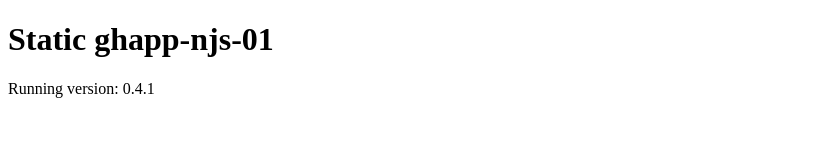
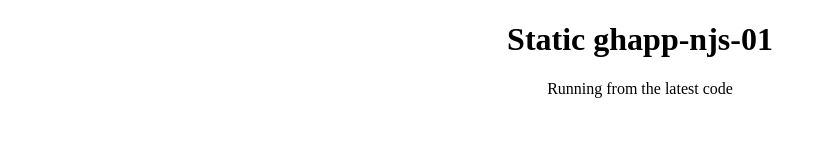
Before and after one commit to pienczyk/codedump, a plain HTML site: page apps/ghapp-njs-01/index.html in a window 1280 px wide. Shown: the whole page, without its empty margins (0-827 px from the left). Drawn offline with Linux system fonts and the light colour scheme.

Commit message:
ghapp-njs-01: new tag 0.4.2

```diff
--- a/apps/ghapp-njs-01/index.html
+++ b/apps/ghapp-njs-01/index.html
@@ -1,7 +1,9 @@
 <!doctype html>
 <html>
   <body>
-    <h1>Static ghapp-njs-01</h1>
-    <p>Running version: 0.4.1</p>
+    <center>
+      <h1>Static ghapp-njs-01</h1>
+      <p>Running from the latest code</p>
+    </center>
   </body>
 </html>
```
Also changed, not shown: .github/workflows/image-ci.yml.
